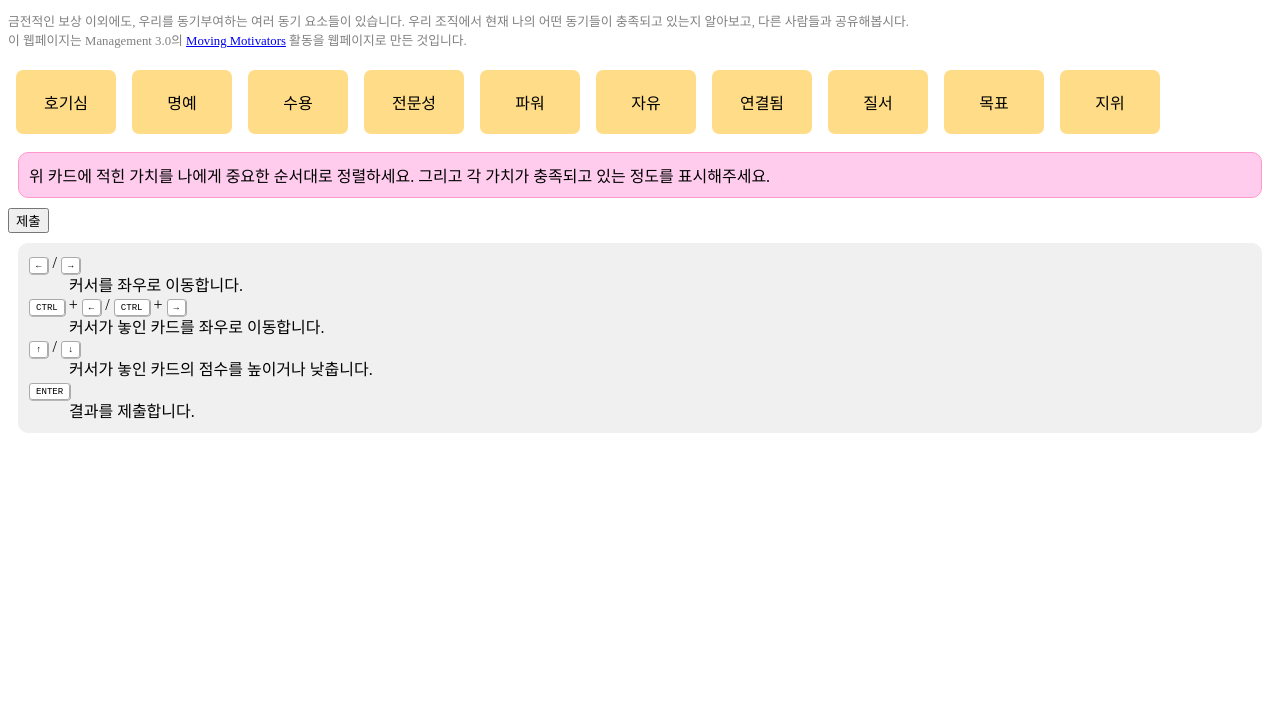
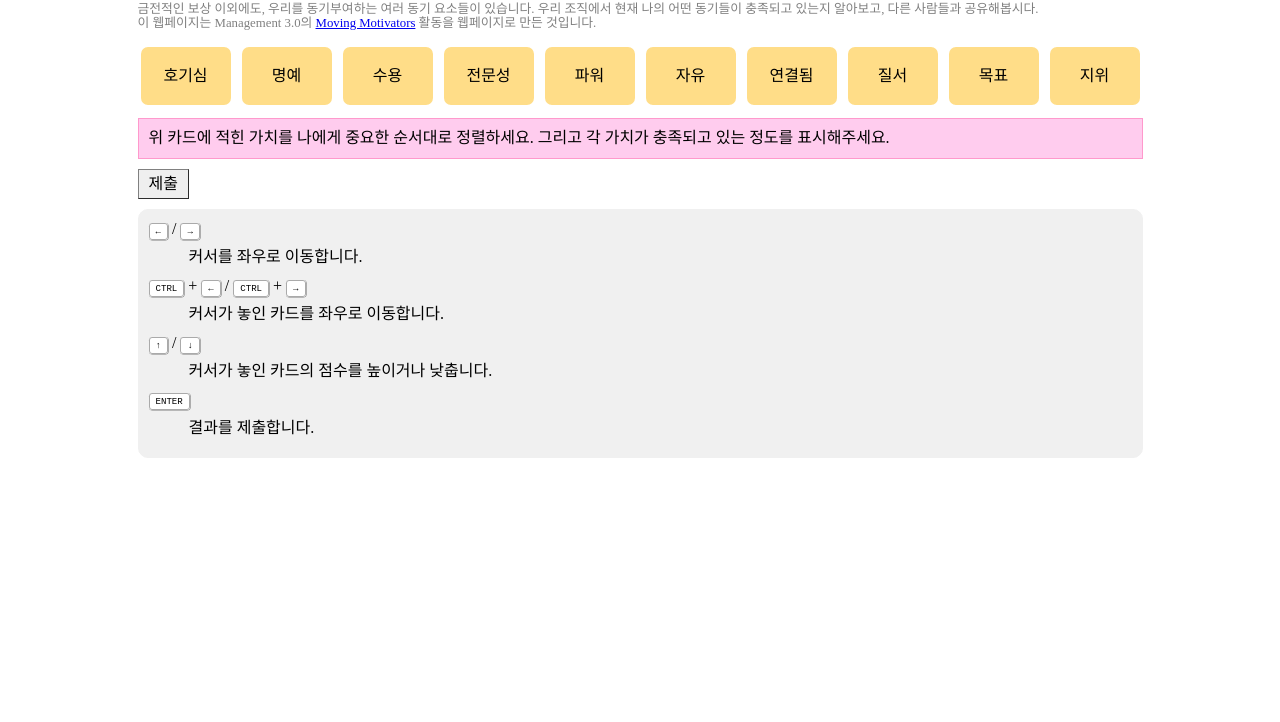
Before and after one commit to toracle/moving-motivator, a plain HTML site: page index.html in a window 1280 px wide. Shown: the part 78-800 px from the top of the page. Drawn offline with nearby package versions, Linux system fonts and the light colour scheme.

Commit message:
set page width, separate css files

```diff
--- /dev/null
+++ b/color.css
@@ -0,0 +1,56 @@
+.note {
+  color: gray;
+}
+
+#flash {
+  color: #0088ff;
+}
+
+.card:hover {
+  background-color: #cccccc;
+}
+
+#card-description {
+  border-color: #ff99cc;
+  background-color: #ffccee;
+}
+
+*:focus {
+  border-color: #0088ff;
+}
+
+.keycap {
+  background-color: white;
+  border-color: #aaaaaa;
+}
+
+.keymap {
+  border-color: #f0f0f0;
+  background-color: #f0f0f0;
+}
+
+.level-veryhigh {
+  background-color: #55aa33;
+  color: white;
+}
+
+.level-high {
+  background-color: #ccffaa;
+}
+
+.level-normal {
+  background-color: #ffdd88;
+}
+
+.level-low {
+  background-color: #ffaaaa;
+}
+
+.level-verylow {
+  background-color: #aa3355;
+  color: white;
+}
+
+#btn-submit {
+  border-color: gray;
+}
--- a/index.html
+++ b/index.html
@@ -3,7 +3,10 @@
   <head>
     <meta charset="utf-8">
     <title>무빙 모티베이터 (Moving motivators)</title>
+    <link rel="stylesheet" type="text/css" href="https://cdnjs.cloudflare.com/ajax/libs/normalize/8.0.1/normalize.min.css" />
+    <link rel="stylesheet" type="text/css" href="layout.css" />
     <link rel="stylesheet" type="text/css" href="style.css" />
+    <link rel="stylesheet" type="text/css" href="color.css" />
     <script type="text/javascript" src="script.js"></script>
     <script type="text/javascript">
     function init() {
@@ -15,6 +18,7 @@
   </head>
 
   <body onload="init();">
+    <div class="page-wrapper">
       <h1>무빙 모티베이터 (Moving motivators)</h1>
 
       <p class="note">
@@ -24,7 +28,7 @@
       <div id="card-description">
         위 카드에 적힌 가치를 나에게 중요한 순서대로 정렬하세요. 그리고 각 가치가 충족되고 있는 정도를 표시해주세요.
       </div>
-    <button onclick="submit()">제출</button><span id="flash"></span>
+      <button id="btn-submit" onclick="submit()">제출</button><span id="flash"></span>
       <dl class="keymap">
         <dt><span class="keycap">←</span> / <span class="keycap">→</span></dt>
         <dd>커서를 좌우로 이동합니다.</dd>
@@ -38,5 +42,6 @@
         <dt><span class="keycap">ENTER</span></dt>
         <dd>결과를 제출합니다.</dd>
       </dl>
+    </div>
   </body>
 </html>
--- /dev/null
+++ b/layout.css
@@ -0,0 +1,65 @@
+:root {
+  --card-width: 80px;
+  --card-margin: 5px;
+  --card-border: 3px;
+  --card-padding: 5px;
+  --page-width: calc(
+    var(--card-width) * 10 +
+    (var(--card-border) * 2) * 10 +
+    (var(--card-padding) * 2) * 10 +
+    var(--card-margin) * 9
+  );
+}
+
+.page-wrapper {
+  width: var(--page-width);
+  margin: 0 auto;
+}
+
+.card {
+  display: inline-block;
+  width: var(--card-width);
+  margin-right: var(--card-margin);
+  padding: 20px var(--card-padding);
+  text-align: center;
+  border: var(--card-border) solid white;
+}
+
+.card-holder .card:last-of-type {
+  margin-right: 0;
+}
+
+#card-description {
+  padding: 10px;
+  margin: 10px 0;
+  border-width: 1px;
+}
+
+*:focus {
+  border-width: 3px;
+}
+
+.keycap {
+  padding: 2px 6px;
+  font-size: 0.7em;
+  border-width: 1px;
+}
+
+.keymap {
+  margin: 10px 0;
+  padding: 10px;
+  border-width: 1px;
+}
+
+.keymap dt {
+  margin-bottom: 10px;
+}
+
+.keymap dd {
+  margin-bottom: 10px;
+}
+
+#btn-submit {
+  padding: 5px 10px;
+  border-width: 1px;
+}
--- a/style.css
+++ b/style.css
@@ -1,77 +1,40 @@
 .note {
   font-size: 0.8em;
-  color: gray;
-}
-
-#flash {
-  margin-left: 10px;
-  color: #0088ff;
 }
 
 .card {
-  display: inline-block;
-  width: 90px;
-  margin: 5px;
-  padding: 20px 5px;
-  text-align: center;
   border-radius: 10px;
-  border: 3px solid white;
 }
 
 .card:hover {
-  background-color: #cccccc;
   cursor: grab;
 }
 
 #card-description {
-  padding: 10px;
-  margin: 10px;
-  border-radius: 10px;
-  border: 1px solid #ff99cc;
-  background-color: #ffccee;
+  border-style: solid;
 }
 
 *:focus {
-  border: 3px solid #0088ff;
+  border-style: solid;
 }
 
 .keycap {
-  padding: 2px 6px;
-  /* background-color: #eeeeee; */
   background-color: white;
-  border: 1px solid #aaaaaa;
+  border-style: solid;
   border-radius: 3px;
-  font-size: 0.7em;
   font-family: monospace;
   box-shadow: 0.3px 0.3px 0.3px 0.3px gray;
 }
 
 .keymap {
-  margin: 10px;
-  padding: 10px;
   border-radius: 10px;
-  border: 1px solid #f0f0f0;
-  background-color: #f0f0f0;
+  border-style: solid;
 }
 
 .level-veryhigh {
-  background-color: #55aa33;
   color: white;
 }
 
-.level-high {
-  background-color: #ccffaa;
+#btn-submit {
+  border-color: gray;
 }
-
-.level-normal {
-  background-color: #ffdd88;
-}
-
-.level-low {
-  background-color: #ffaaaa;
-}
-
-.level-verylow {
-  background-color: #aa3355;
-  color: white;
-}
```
Lines whose indentation alone changed are shown as unchanged.
